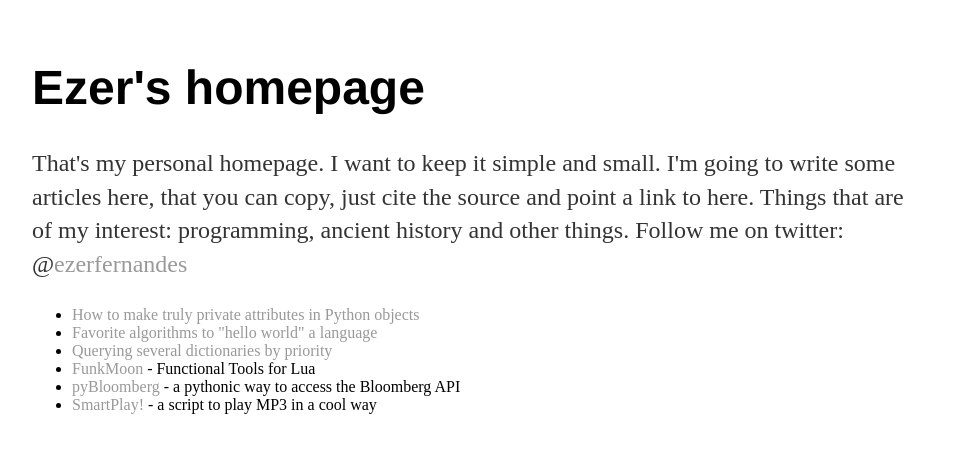
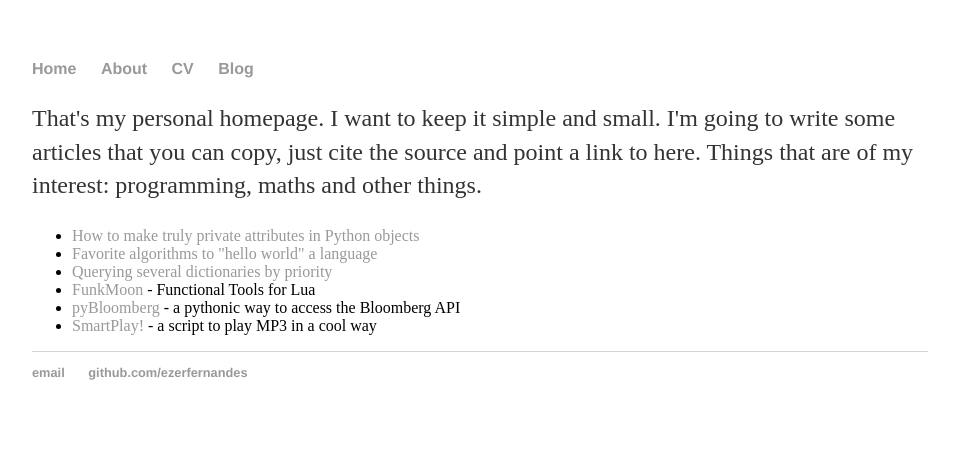
Before and after one commit to ezerfernandes/ezerfernandes.github.io, a Jekyll site: the page built from index.html, in a window 1280 px wide. Shown: the top 453 px of the page, without its empty margins (160-1119 px from the left). Built offline with Jekyll 4.4.1, drawn with Linux system fonts in a browser that asks for light colours.

Commit message:
Update index.html

```diff
--- a/index.html
+++ b/index.html
@@ -1,12 +1,9 @@
-<!DOCTYPE html>
-<html>
-    <head>
-        <title>Ezer's page</title>
-	<link rel="stylesheet" type="text/css" href="/css/main.css">
-    </head>
-    <body>
-        <h1>Ezer's homepage</h1>
-        <p>That's my personal homepage. I want to keep it simple and small. I'm going to write some articles here, that you can copy, just cite the source and point a link to here. Things that are of my interest: programming, ancient history and other things. Follow me on twitter: @<a href="https://twitter.com/ezerfernandes">ezerfernandes</a></p>
+---
+layout: default
+title: Ezer's Simple Page
+---
+<div class="blurb">
+        <p>That's my personal homepage. I want to keep it simple and small. I'm going to write some articles that you can copy, just cite the source and point a link to here. Things that are of my interest: programming, maths and other things.</p>
         <ul>
             <li><a href="./programming/python-private-attributes.html">How to make truly private attributes in Python objects</a></li>
 			<li><a href="./programming/favorite-algorithms-to-hello-world.html">Favorite algorithms to "hello world" a language</a></li>
@@ -15,5 +12,4 @@
             <li><a href="https://github.com/ezerfernandes/pybloomberg">pyBloomberg</a> - a pythonic way to access the Bloomberg API</li>
             <li><a href="https://github.com/ezerfernandes/smartplay">SmartPlay!</a> - a script to play MP3 in a cool way</li>
         </ul>
-    </body>
-</html>
+</div><!-- /.blurb -->
```
